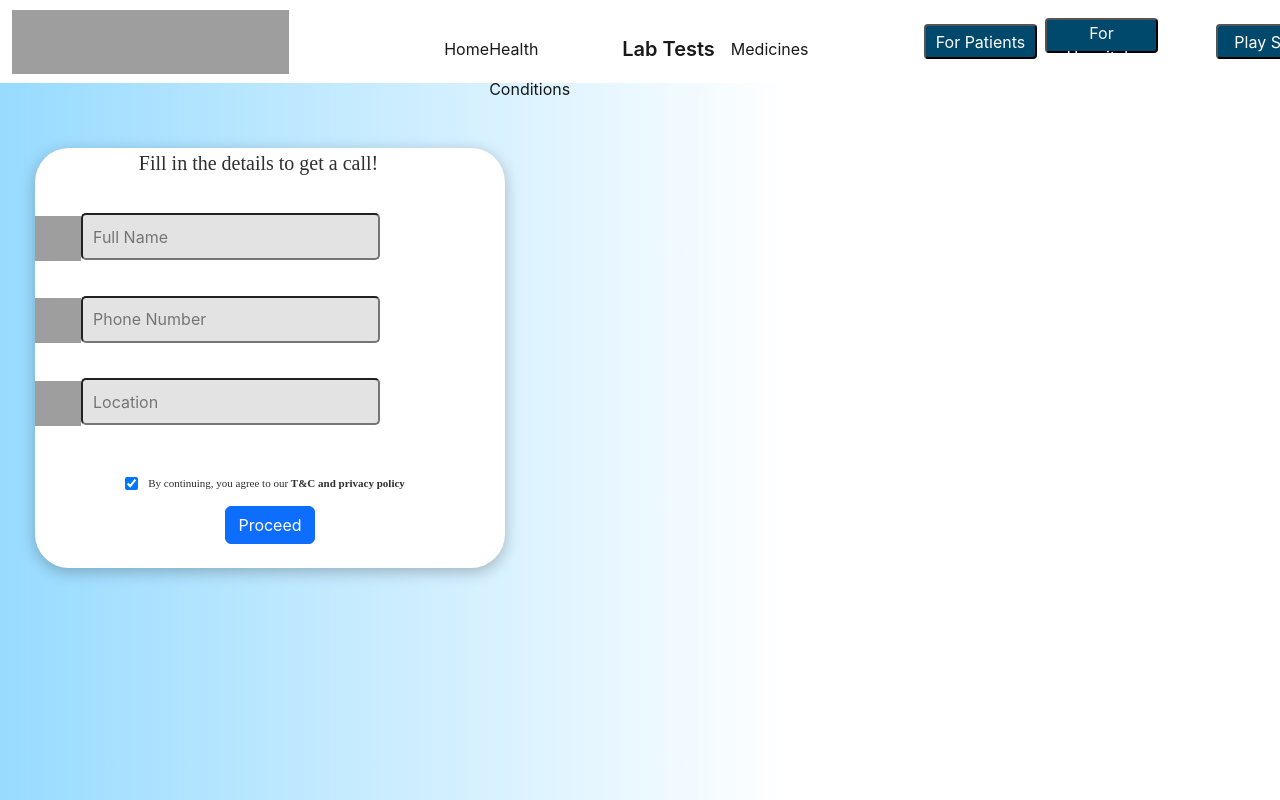
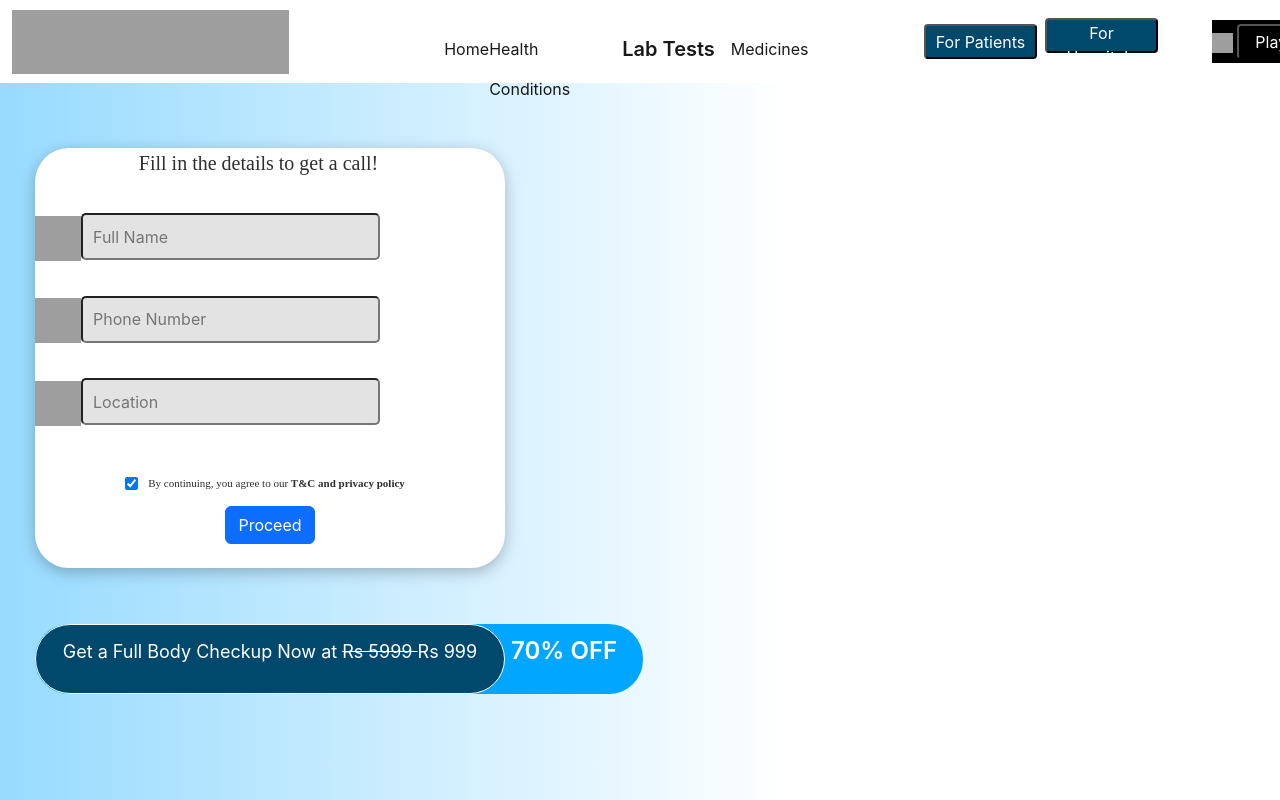
Before and after one commit to ak1608/nxtwaveAssign, a React (Create React App) app: page / in a window 1280 px wide. Shown: the top 800 px of the page. Built offline with nearby package versions, Linux system fonts and the light colour scheme; grey boxes are pictures that could not be loaded.

Commit message:
offer completed

```diff
--- a/src/components/Footer/index.js
+++ b/src/components/Footer/index.js
@@ -87,7 +87,7 @@ const Footer =() =>(
 
 
 
-        <p  className="check">hrssssll</p>
+
         <hr className="hrline"  />
         <div className="copyright">
             <PiCopyrightFill className="icon" />
--- a/src/components/Header/index.css
+++ b/src/components/Header/index.css
@@ -99,4 +99,22 @@
 }
 .btt{
     margin-left: 50px;
+    background: black;
 }
+
+.forplaystore{
+    width: 113px;
+    height: 35px;
+    color: #FFF;
+    flex-shrink: 0;
+    border-radius: 4px;
+    background: black;
+
+}
+
+.plogo{
+    width: 21px;
+height: 20.588px;
+flex-shrink: 0;
+
+}
--- a/src/components/Header/index.js
+++ b/src/components/Header/index.js
@@ -36,7 +36,8 @@ const Header = () => (
                     <button className="forpatients m-1">For Hospitals</button>
                 </div>
                 <div className="btt">
-                    <button className="forpatients m-1">Play Store</button>
+                    <img src="https://res.cloudinary.com/dy3sku9c7/image/upload/v1695152222/assignment/Rectangle_48_gebhtk.png" className="plogo" />
+                    <button className="forplaystore m-1" >Play Store</button>
                 </div>
 
 
--- a/src/components/Toplanding/index.css
+++ b/src/components/Toplanding/index.css
@@ -134,3 +134,60 @@ line-height: 25px;
     margin-top: 35px;
     margin-bottom: 35px;
 }
+.offers{
+    display: flex;
+    flex-direction: row;
+    margin-top: 80px;
+    background: #00A6FF;
+    width: 608px;
+height: 70px;
+flex-shrink: 0;
+border-top-left-radius: 34px;
+    border-bottom-left-radius: 34px;
+    border-top-right-radius: 34px;
+    border-bottom-right-radius: 34px;
+
+}
+.leftoff{
+    width: 470px;
+height: 70px;
+flex-shrink: 0;
+border-radius: 35px;
+border: 1px solid #FFF;
+background: #00486C;
+color: white;
+text-align: center;
+}
+.rightoff{
+
+
+width: 194px;
+height: 68px;
+flex-shrink: 0;
+
+}
+.seventy{
+    color: #FFF;
+font-family: Inter;
+font-size: 24px;
+font-style: normal;
+font-weight: 600;
+line-height: 24px; /* 100% */
+margin-top: 15px;
+margin-left: 6px;
+
+
+}
+.offertext{
+    color: #FFF;
+font-family: Inter;
+font-size: 18px;
+font-style: normal;
+font-weight: 400;
+line-height: 24px; /* 133.333% */
+margin-top: 15px;
+}
+.orgprice{
+    text-decoration: line-through;
+
+}
--- a/src/components/Toplanding/index.js
+++ b/src/components/Toplanding/index.js
@@ -37,6 +37,16 @@ const Toplanding =()=>(
 
             </form>
 
+            <div className="offers">
+                <div className="leftoff">
+                    <p className="offertext">Get a Full Body Checkup Now at <span className="orgprice">Rs 5999 </span> <span>Rs 999</span></p>
+                </div>
+                <div className="rightoff">
+                    <p className="seventy">70% OFF</p>
+                </div>
+
+            </div>
+
         </div>
 
 
```
